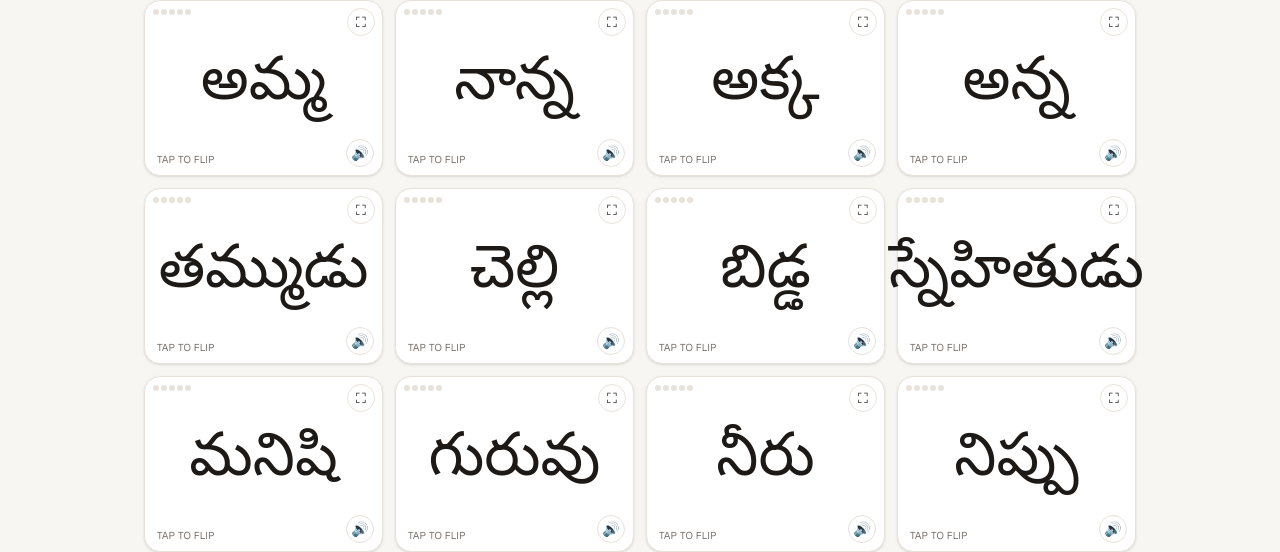
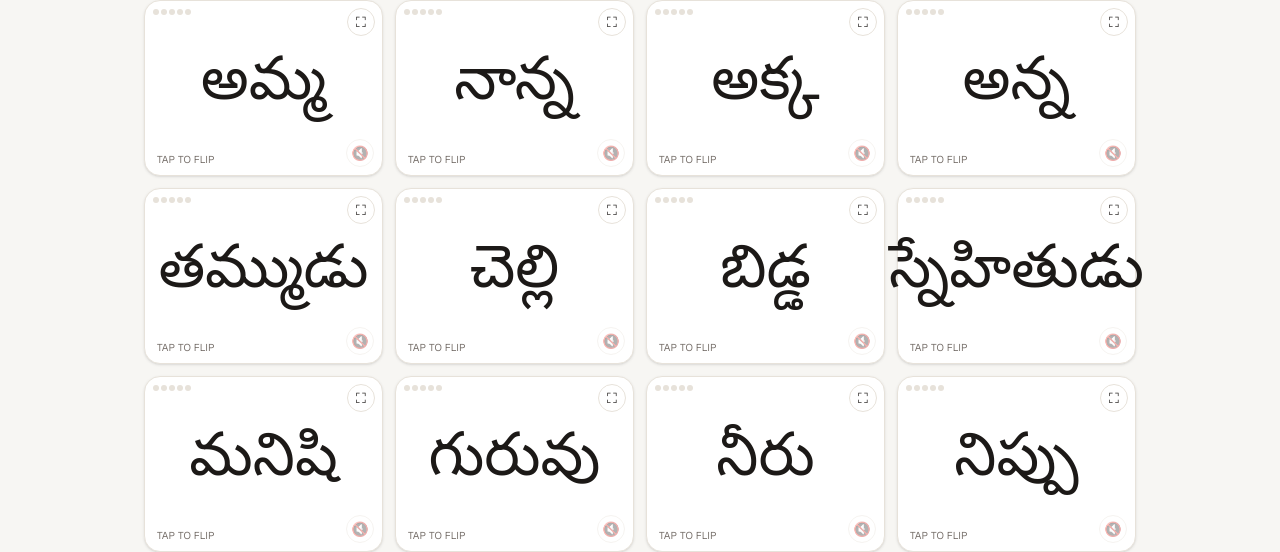
Before and after one commit to madhavgupta2002/leepi, a Next.js app: page /words in a window 1280 px wide. Shown: the part 309-861 px from the top of the page. Built offline with nearby package versions, Linux system fonts and the light colour scheme.

Commit message:
Fix speech: async voice loading, remove incorrect Hindi fallback, show no-voice indicator

```diff
--- a/src/components/SpeakButton.tsx
+++ b/src/components/SpeakButton.tsx
@@ -1,8 +1,16 @@
 "use client";
 
-import { useState } from "react";
+import { useEffect, useState } from "react";
 import { speakTelugu, speechSupported } from "@/lib/speech";
 import { useSettings } from "@/lib/romanization";
+
+function hasTeluguVoice(): boolean {
+    if (typeof window === "undefined" || !window.speechSynthesis) return false;
+    const voices = window.speechSynthesis.getVoices();
+    return voices.some(
+        (v) => v.lang?.toLowerCase() === "te-in" || v.lang?.toLowerCase().startsWith("te"),
+    );
+}
 
 export function SpeakButton({
     text,
@@ -14,30 +22,42 @@ export function SpeakButton({
     size?: "sm" | "md";
 }) {
     const { audio } = useSettings();
-    const [failed, setFailed] = useState(false);
+    const [noVoice, setNoVoice] = useState(false);
+
+    // Check voice availability once voices are loaded (Chrome fires onvoiceschanged async).
+    useEffect(() => {
+        if (!speechSupported()) return;
+        function check() {
+            setNoVoice(!hasTeluguVoice());
+        }
+        check();
+        window.speechSynthesis.addEventListener("voiceschanged", check);
+        return () => window.speechSynthesis.removeEventListener("voiceschanged", check);
+    }, []);
 
     if (!audio) return null;
 
     const dim = size === "sm" ? "h-7 w-7 text-sm" : "h-9 w-9 text-base";
+
+    const title = !speechSupported()
+        ? "Speech not supported in this browser"
+        : noVoice
+            ? "No Telugu voice found — install the Telugu language pack in Windows Settings → Time & Language → Language & Region, then restart your browser"
+            : "Play pronunciation";
 
     return (
         <button
             type="button"
             onClick={(e) => {
                 e.stopPropagation();
-                if (!speechSupported()) {
-                    setFailed(true);
-                    return;
-                }
-                const ok = speakTelugu(text);
-                setFailed(!ok);
+                if (!speechSupported()) return;
+                speakTelugu(text);
             }}
-            title={failed ? "No Telugu voice available on this device" : "Play pronunciation"}
-            className={`inline-flex items-center justify-center rounded-full border border-border bg-card text-foreground transition hover:bg-accent/10 hover:text-accent ${dim} ${failed ? "opacity-40" : ""
-                } ${className}`}
+            title={title}
+            className={`inline-flex items-center justify-center rounded-full border border-border bg-card text-foreground transition hover:bg-accent/10 hover:text-accent ${dim} ${noVoice || !speechSupported() ? "opacity-40 cursor-help" : ""} ${className}`}
             aria-label="Play pronunciation"
         >
-            🔊
+            {noVoice ? "🔇" : "🔊"}
         </button>
     );
 }
--- a/src/lib/speech.ts
+++ b/src/lib/speech.ts
@@ -1,7 +1,7 @@
 "use client";
 
 // Thin wrapper around the Web Speech API for Telugu pronunciation. Gracefully
-// degrades when no Telugu voice (or speech synthesis at all) is available.
+// degrades when no suitable voice is available.
 
 let cachedVoices: SpeechSynthesisVoice[] = [];
 
@@ -14,7 +14,7 @@ function loadVoices(): SpeechSynthesisVoice[] {
 
 if (typeof window !== "undefined" && window.speechSynthesis) {
     loadVoices();
-    window.speechSynthesis.onvoiceschanged = () => loadVoices();
+    window.speechSynthesis.onvoiceschanged = loadVoices;
 }
 
 export function speechSupported(): boolean {
@@ -25,20 +25,18 @@ function pickTeluguVoice(): SpeechSynthesisVoice | undefined {
     const voices = loadVoices();
     return (
         voices.find((v) => v.lang?.toLowerCase() === "te-in") ??
-        voices.find((v) => v.lang?.toLowerCase().startsWith("te")) ??
-        voices.find((v) => v.lang?.toLowerCase().startsWith("hi")) // Hindi fallback
+        voices.find((v) => v.lang?.toLowerCase().startsWith("te"))
+        // NOTE: No Hindi fallback — Hindi voice speaks incorrect phonetics for Telugu text.
     );
 }
 
-/** Speak a Telugu string. Returns false if speech could not be attempted. */
-export function speakTelugu(text: string): boolean {
-    if (!speechSupported()) return false;
+function doSpeak(text: string): boolean {
     try {
         window.speechSynthesis.cancel();
         const u = new SpeechSynthesisUtterance(text);
         const voice = pickTeluguVoice();
         if (voice) u.voice = voice;
-        u.lang = voice?.lang ?? "te-IN";
+        u.lang = "te-IN";
         u.rate = 0.85;
         window.speechSynthesis.speak(u);
         return true;
@@ -46,3 +44,25 @@ export function speakTelugu(text: string): boolean {
         return false;
     }
 }
+
+/**
+ * Speak a Telugu string.
+ * If voices haven't loaded yet (Chrome loads them async), waits up to 1 s
+ * then retries. Returns false only if the Speech API is absent.
+ */
+export function speakTelugu(text: string): boolean {
+    if (!speechSupported()) return false;
+
+    // Voices already available — speak immediately.
+    if (cachedVoices.length > 0) return doSpeak(text);
+
+    // Voices not yet loaded — wait for them then speak.
+    // (Chrome fires onvoiceschanged asynchronously after the first call.)
+    window.speechSynthesis.getVoices(); // nudge Chrome to populate
+    setTimeout(() => {
+        loadVoices();
+        doSpeak(text);
+    }, 500);
+
+    return true; // will play after the short delay
+}
```
